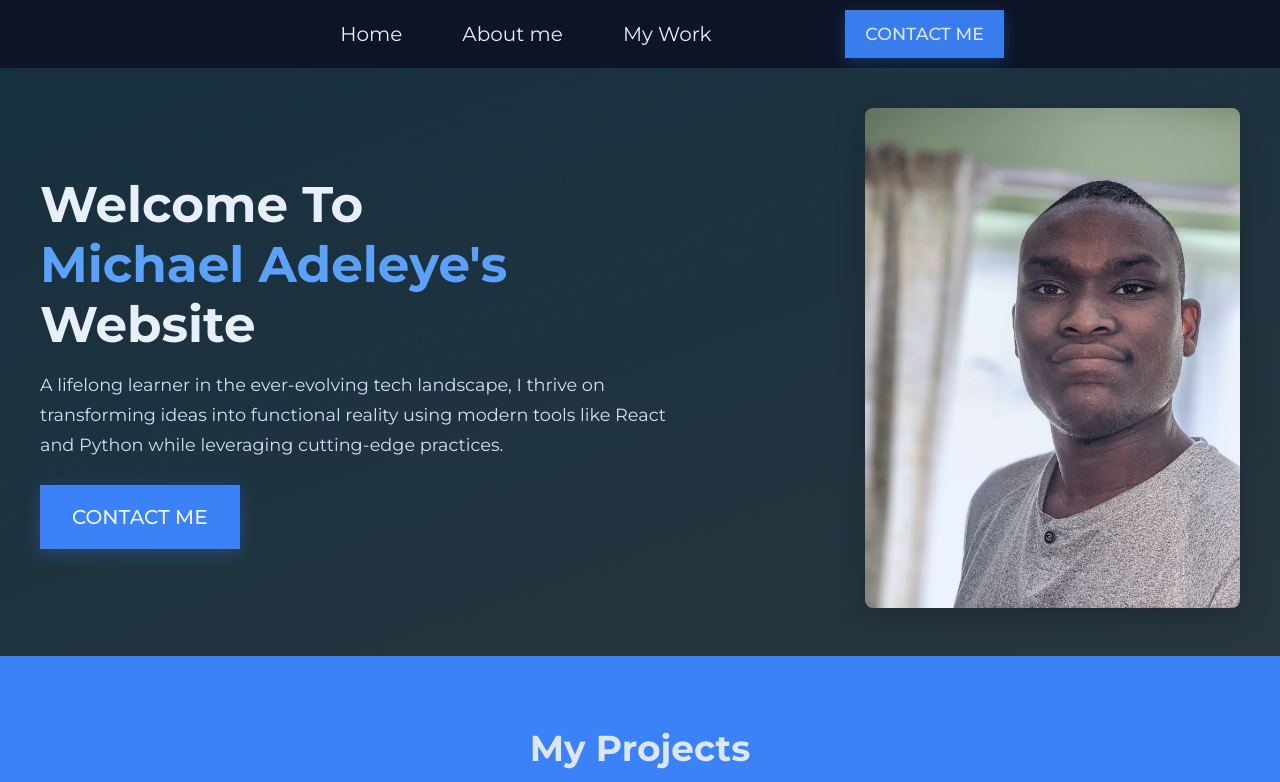
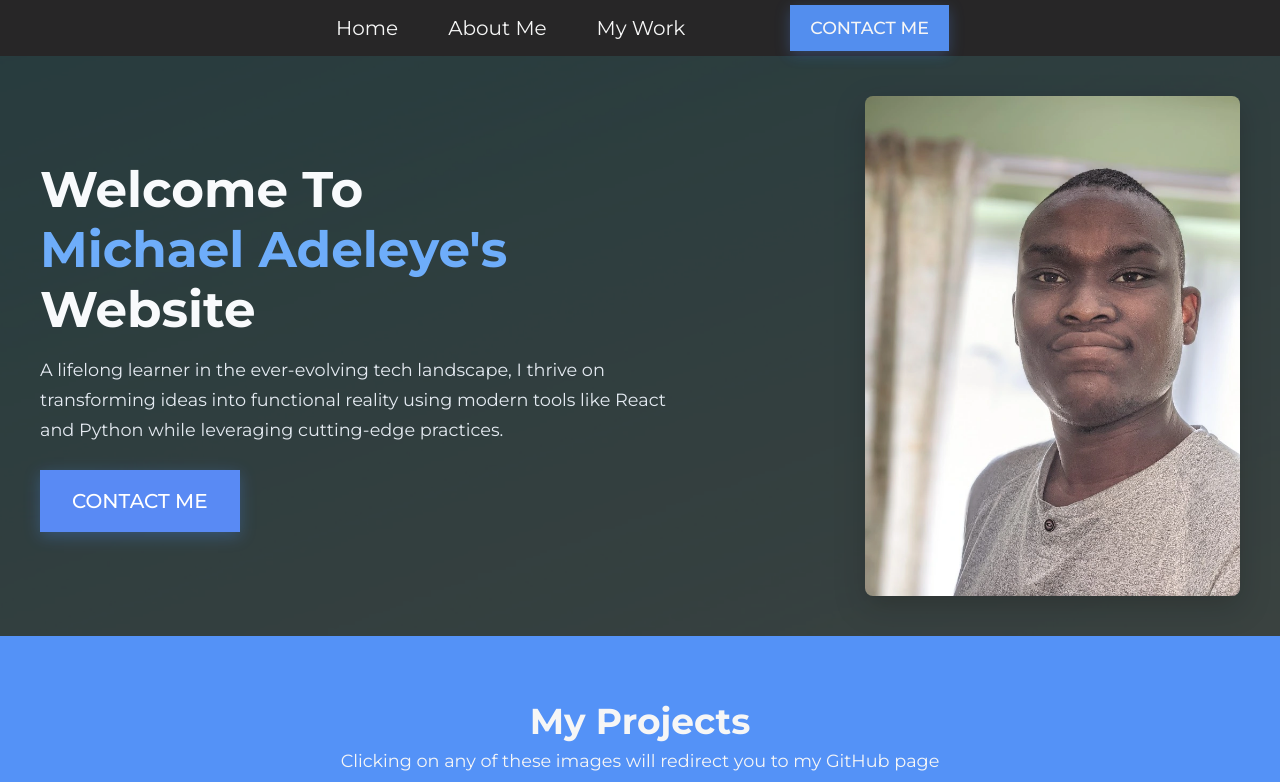
Before and after one commit to Tiger-Catori/Portfolio-Website, a React (Create React App) app: page / in a window 1280 px wide. Shown: the top 782 px of the page. Built offline with nearby package versions, Linux system fonts and the light colour scheme.

Commit message:
Fixing footer and making navbar toggle thru bootstrap

```diff
--- a/package.json
+++ b/package.json
@@ -8,7 +8,9 @@
     "@testing-library/react": "^16.2.0",
     "@testing-library/user-event": "^13.5.0",
     "aos": "^3.0.0-beta.6",
+    "bootstrap": "^5.3.7",
     "react": "^19.0.0",
+    "react-bootstrap": "^2.10.10",
     "react-dom": "^19.0.0",
     "react-scripts": "5.0.1",
     "web-vitals": "^2.1.4"
--- a/public/index.html
+++ b/public/index.html
@@ -15,6 +15,8 @@
       user's mobile device or desktop. See https://developers.google.com/web/fundamentals/web-app-manifest/
     -->
     <link rel="manifest" href="%PUBLIC_URL%/manifest.json" />
+
+    <link href="https://cdn.jsdelivr.net/npm/bootstrap@5.3.7/dist/css/bootstrap.min.css" rel="stylesheet" integrity="sha384-LN+7fdVzj6u52u30Kp6M/trliBMCMKTyK833zpbD+pXdCLuTusPj697FH4R/5mcr" crossorigin="anonymous">
     <!--
       Notice the use of %PUBLIC_URL% in the tags above.
       It will be replaced with the URL of the `public` folder during the build.
@@ -39,6 +41,6 @@
       To begin the development, run `npm start` or `yarn start`.
       To create a production bundle, use `npm run build` or `yarn build`.
     -->
-
+      <script src="https://cdn.jsdelivr.net/npm/bootstrap@5.3.7/dist/js/bootstrap.bundle.min.js" integrity="sha384-ndDqU0Gzau9qJ1lfW4pNLlhNTkCfHzAVBReH9diLvGRem5+R9g2FzA8ZGN954O5Q" crossorigin="anonymous"></script>
   </body>
 </html>
--- a/src/components/App.js
+++ b/src/components/App.js
@@ -1,5 +1,5 @@
 import { useState } from "react";
-
+import 'bootstrap/dist/css/bootstrap.min.css';
 import Navbar from './Navbar';
 import Hero from "./Hero";
 import Footer from "./Footer";
--- a/src/components/Navbar.js
+++ b/src/components/Navbar.js
@@ -1,42 +1,54 @@
 import React from 'react';
+import { Navbar, Nav, Container } from 'react-bootstrap';
 
-const Navbar = () => {
+// Main Navbar component
+const NavbarComponent = () => {
   return (
-    <nav className="navbar">
-      <NavbarBox/>
-    </nav>
+    <Navbar expand="lg" sticky="top" className="navbar navbar-dark">
+      <Container>
+        {/* <Logo /> */}
+        {/* Navbar toggle for mobile */}
+        <Navbar.Toggle aria-controls="navbar-nav" />
+
+        {/* Navbar links and contact button */}
+        <Navbar.Collapse id="navbar-nav">
+          <Nav className="ml-auto nav__buttons">
+            <NavLinks />
+            <ContactButton />
+          </Nav>
+        </Navbar.Collapse>
+      </Container>
+    </Navbar>
   );
 };
 
-const NavbarBox = () => {
+// Logo component
+const Logo = () => {
   return (
-    <div className="navbar__box">
-      <NavLinks/>
-      <div className="btn btn-link nav__btn">
-        <a href="mailto:michaeladeleye365@gmail.com">Contact me</a>
-      </div>
-    </div>
-  )
+    <Navbar.Brand href="#">
+      <img src="/images/logo/logo.png" alt="Logo" className="logo-img" />
+    </Navbar.Brand>
+  );
 };
 
-const Logo = () => {
+// Navigation links component
+const NavLinks = () => {
   return (
-    <div className="logo">
-      <a href="#">
-        <img src="/images/logo/logo.png" alt="" />
-      </a>
-    </div>
-  )
+    <Nav className="mr-auto nav__links">
+      <Nav.Link href="#">Home</Nav.Link>
+      <Nav.Link href="#hero">About Me</Nav.Link>
+      <Nav.Link href="#projects">My Work</Nav.Link>
+    </Nav>
+  );
 };
 
-const NavLinks = () => {
+// Contact button component
+const ContactButton = () => {
   return (
-    <ul className="nav-links">
-      <li><a href="#">Home</a></li>
-      <li><a href="#hero">About me</a></li>
-      <li><a href="#projects">My Work</a></li>
-    </ul>
-  )
+    <div className="btn-contact">
+      <a href="mailto:michaeladeleye365@gmail.com">Contact me</a>
+    </div>
+  );
 };
 
-export default Navbar;
+export default NavbarComponent;
--- a/src/index.css
+++ b/src/index.css
@@ -23,8 +23,9 @@
 
   /*Colors default*/
   --clr-accent: #3b82f6;
-  --clr-hover: #2563eb;
   --clr-accent2: #343a3d;
+  --clr-hover: #497ff3;
+  --clr-hover2:#2563eb;;
   --clr-shade:#128a66;
   --clr-body: #35312A;
   --clr-headings: #060506;
@@ -103,6 +104,7 @@ html {
   scroll-behavior: smooth;
   font-size: 62.5%;
   overflow-x: hidden;
+  /* font-family: var(--ff-primary); */
 }
 
 body {
@@ -165,64 +167,96 @@ ul a {
 }
 
 
-/* Navbar */
+/* Navbar styling */
 .navbar {
-  display: flex;
-  justify-content: space-between;
-  flex-wrap: wrap;
-  /* align-items: center;
-  padding: 1rem 2rem; */
-  position: sticky;
-  top: 0;
-  left: 0;
   background-color: var(--clr-headings);
   z-index: 1000;
-  width: 100%;
   opacity: 0.87;
+  font-family: var(--ff-primary);
 }
 
-.navbar__box {
-  display: flex;
-  justify-content: flex-end;
-  align-items: center;
-  padding: 1rem 2rem;
-  max-width: 60vw;
-  width: 100%;
-  gap: 17%;
-  /* max-width: 200vw;
-  width: 100%; */
-  margin-right: auto;
-  margin-left: auto;
-}
-
-.nav-links {
-  display: flex;
-  list-style: none;
-  margin: 0;
-  justify-content: space-between;
-  column-gap: 4rem;
-}
-
-.nav-links li {
-  margin: 0 1rem;
-  font-weight: var(--fw-reg);
-  font-size: var(--fs-h3);
-  /* filter: brightness(1.15); */
-}
-
-.nav-links a {
-  text-decoration: none;
-  /* color: var(--clr-headings); */
-  transition: all 0.05s ease-in-out;
-  /* filter: brightness(1.15); */
-}
-
-
-.logo img, .logo-footer img {
+.navbar .logo-img {
   max-width: 85px;
   width: 100%;
   height: auto;
   border-radius: 4px;
+}
+
+.navbar-nav .nav-link {
+  font-weight: var(--fw-reg);
+  font-size: var(--fs-h3);
+  /* margin-right: 2rem; */
+  transition: all 0.05s ease-in-out;
+}
+
+.nav__buttons {
+  margin: 0 auto;
+  align-items: center;
+  column-gap: 10rem;
+}
+
+.nav__links {
+  column-gap: 4rem;
+}
+
+.nav__links a {
+  color: var(--clr-body2);
+}
+
+.nav__links a:hover {
+  color: var(--clr-accent);
+  text-decoration: underline;
+}
+
+
+/* Media query for smaller screens */
+@media (max-width: 991px) {
+  .navbar-nav {
+    flex-direction: column;
+    text-align: center;
+    margin-top: 1rem;
+  }
+  .navbar-nav .nav-link {
+    margin: 0.5rem 0;
+  }
+}
+
+/* Contact Button Navbar */
+.btn-contact {
+  background-color: var(--clr-accent);
+  color: var(--clr-headings2);
+  border: none;
+  font-size: var(--fs-body);
+  font-family: var(--ff-primary);
+  font-weight: var(--fw-semibold);
+  filter: brightness(0.96);
+  text-transform: uppercase;
+  background: #3b82f6;
+  color: white;
+  padding: 0.5rem 1rem;
+  border: none;
+  border-radius: 0;
+  cursor: pointer;
+  transition: all 0.3s ease;
+  box-shadow: 0 4px 15px rgba(59, 130, 246, 0.3);
+  display: inline-block;
+  text-align: center;
+  text-decoration: none;
+}
+
+.btn-contact:hover {
+  filter: brightness(1.15);
+  background: var(--clr-hover2); /* If you want to change the hover color */
+  box-shadow: 0 6px 20px rgba(59, 130, 246, 0.4);
+}
+
+.btn-contact a {
+  display: block;
+  width: 100%;
+  height: 100%;
+  color: inherit;
+  text-decoration: none;
+  padding: inherit;
 }
 
 /* Button */
@@ -255,7 +289,7 @@ ul a {
 
 /* Specifically for the hero button */
 .hero__btn, .hero__btn-link {
-  background: var(--clr-accent);
+  background: var(--clr-hover);
   color: white;
   font-size: var(--fs-h3);
   font-weight: var(--fw-semibold);
@@ -271,8 +305,9 @@ ul a {
 }
 
 .hero__btn:hover, .hero__btn-link:hover {
-  background: var(--clr-hover);
-  box-shadow: 0 6px 20px rgba(59, 130, 246, 0.4);
+  filter: brightness(1.15);
+  background: var(--clr-accent);
+  box-shadow: 0 6px 20px rgba(80, 102, 139, 0.4);
 }
 
 /* Make anchor tags fill their containers */
@@ -283,12 +318,6 @@ ul a {
   color: inherit;
   text-decoration: none;
   padding: inherit;
-}
-
-/*Animation Navbar*/
-.nav-links a:hover {
-  color: var(--clr-accent);
-  text-decoration: underline;
 }
 
 .btn:hover {
@@ -350,6 +379,7 @@ ul a {
   flex: 1;
   max-width: 650px;
   padding-right: 2rem;
+  font-family: var(--ff-primary);
 }
 
 .hero_head {
@@ -425,6 +455,7 @@ ul a {
 
 /* My Projects */
 .my-projects {
+  font-family: var(--ff-primary);
   background-color: var(--clr-accent);
   color: var(--clr-body2);
   text-align: center;
@@ -525,6 +556,7 @@ ul a {
   text-decoration: none;
   position: relative;
   opacity: 0.87;
+  font-family: var(--ff-primary);
 }
 
 .footer::after {
@@ -543,8 +575,11 @@ ul a {
   flex-direction: row;
   margin-bottom: 2.4rem;
   padding-top: 4.2rem;
+  /* margin-left: auto;
+  margin-right: auto; */
   flex-wrap: wrap;
   justify-content: space-evenly;
+  font-family: var(--ff-primary);
 }
 
 .footer__container {
@@ -566,12 +601,16 @@ ul a {
 }
 
 .footer-col {
-  text-align: left;
-  min-width: 200px; /* Ensure columns don't shift */
+  /* text-align: center; */
+  margin-left: auto;
+  margin-right: auto;
+  /* Ensure columns don't shift */
+  /* min-width: 200px;  */
 }
 
 .footer-col h4, .logo-footer img {
   margin-bottom: 2rem;
+  font-size: var(--fs-h3);
 }
 
 .footer-col ul li {
@@ -592,7 +631,7 @@ ul a {
 .social-links li a {
   display: flex;
   align-items: center;
-  gap: 2.8rem;
+  /* gap: 2.8rem; */
 }
 
 .footer__bottom {
@@ -606,6 +645,7 @@ ul a {
   border-top: 1px solid #999;
   padding-top: 3.2rem;
   z-index: 1;
+  font-size: var(--fs-body);
 }
 
 .footer__bottom a {
@@ -709,10 +749,10 @@ ul a {
 
 /* Responsive adjustments */
 @media (max-width: 768px) {
-  .footer-row {
+  .footer-row  {
     flex-direction: column;
-    gap: 30px;
-    padding-left: 1rem;
+    gap: 3rem;
+    text-align: center;
   }
 
   .footer__bottom {
@@ -724,11 +764,11 @@ ul a {
   /* Adjust arrow position on mobile */
   .site-map li a::before,
   .social-links li a::before {
-    left: -2rem;
+    left: -3rem;
   }
 
   .site-map li a:hover::before,
   .social-links li a:hover::before {
-    left: -2rem;
+    left: -3rem;
   }
 }
```
Also changed, not shown: 1 other file (tests, documents, lock files or other folders).
